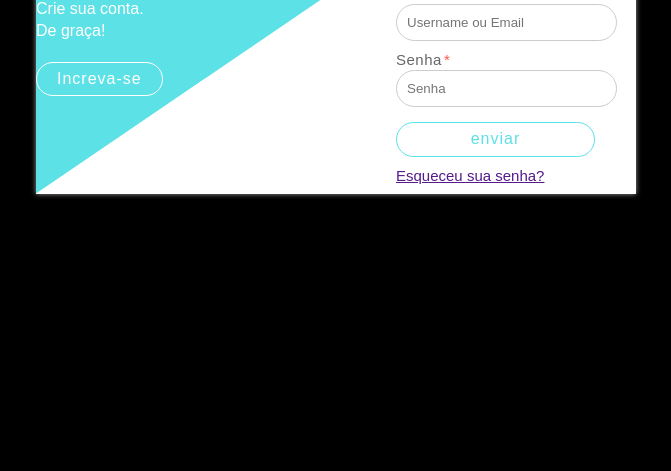
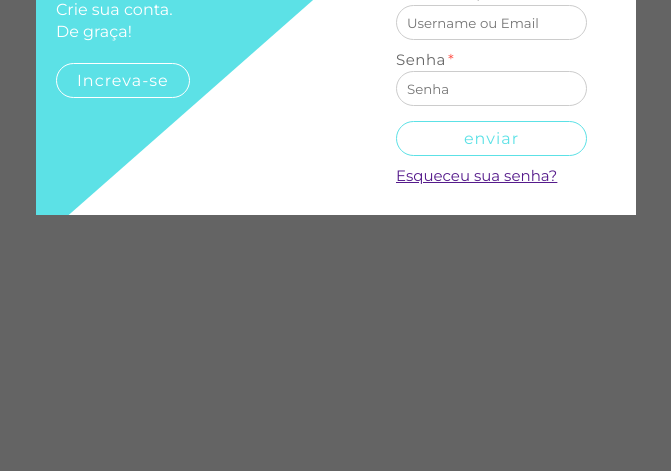
Before and after one commit to AnaCarolinaLourenco/form-login, a plain HTML site: page index.html in a window 1280 px wide. Shown: the part 329-800 px from the top of the page, without its empty margins (304-975 px from the left). Drawn offline with Linux system fonts and the light colour scheme.

Commit message:
Add files via upload

```diff
--- /dev/null
+++ b/css/base.css
@@ -0,0 +1,10 @@
+@import url('https://fonts.googleapis.com/css2?family=Montserrat&display=swap');
+
+* {
+  box-sizing: border-box;
+  font-family: 'Montserrat', sans-serif;
+}
+
+body {
+  -webkit-font-smoothing: antialiased;
+}
--- /dev/null
+++ b/css/style.css
@@ -0,0 +1,163 @@
+body {
+  margin: 0;
+  font-family: poppins, Arial, Helvetica, sans-serif;
+  font-size: 16px;
+  font-weight: 400;
+  color: #666666;
+  background-color: #fcfcfc;
+}
+
+.wrapper {
+  width: 100%;
+  max-width: 1140px;
+  min-height: 100vh;
+  margin: 0 auto;
+  display: flex;
+  align-items: center;
+  justify-content: center;
+  flex-direction: column;
+}
+
+.container {
+  width: 100%;
+  max-width: 600px;
+  height: auto;
+  position: relative;
+  display: flex;
+  background: #fff;
+  box-shadow: 0 0 0 999px rgba(0,0,0,.6);
+}
+
+.login .col-left {
+  width: 60%;
+  clip-path: polygon(0 0, 0% 110%, 100% 0);
+  background: #5CE1E6;
+  padding: 20px 0 0 20px;
+}
+
+.col-right {
+  padding: 20px 20px 20px 0;
+}
+
+@media (max-widht:575px) {
+  .login .container {
+    flex-direction: column;
+    box-shadow: none;
+  }
+  .login .col-left,
+  .login .col-right {
+    width: 100%;
+    margin: 0;
+    clip-path: none;
+  }
+
+  .login .col-right {
+    padding: 30px;
+  }
+}
+
+.login .login-text {
+  width: 100%;
+  position: relative;
+  color: #fff;
+}
+
+.login .login-text h2 {
+  margin: 0 0 15px 0;
+  font-size: 30px;
+  font-weight: 700;
+  color: #fff;
+}
+
+.login .login-text p {
+  margin: 0 0 20px 0;
+  font-size: 16px;
+  font-weight: 500;
+  line-height: 22px;
+}
+
+.login .login-text .btn {
+  display: inline-block;
+  font-size: 16px;
+  letter-spacing: 1px;
+  text-decoration: none;
+  padding: 7px 20px;
+  border-radius: 30px;
+  color: #fff;
+  outline: none;
+  border: 1px solid #fff;
+  box-shadow: inset 0 0 0 0 #fff;
+  transition: .3s;
+}
+
+.login .login-text .btn:hover {
+  color: #5CE1E6;
+  box-shadow: inset 150px 0 0 0 #fff;
+}
+
+.login .login-form {
+  width: 100%;
+  position: relative;
+}
+
+.login .login-form h2 {
+  margin: 0 0 10px 0;
+  font-size: 22px;
+  font-weight: 700;
+  color: #5CE1E6;
+}
+
+.login .login-form p {
+  margin: 0 0 10px 0;
+  text-align:left;
+  color: #666;
+  font-size: 15px;
+}
+
+.login .login-form label {
+  display: block;
+  width: 100%;
+  margin-bottom: 2px;
+  letter-spacing: .5px;
+}
+
+.login .login-form label span {
+  color: #ff574e;
+  padding-left: 2px;
+}
+
+.login .login-form input {
+  width: 100%;
+  height: 35px;
+  display: block;
+  padding: 0 10px;
+  outline: none;
+  border: 1px solid #ccc;
+  border-radius: 30px;
+}
+
+.login .login-form input:focus {
+  border-color: #ff574e;
+}
+
+.login .login-form button,
+.login .login-form input[type=submit] {
+  width: 100%;
+  display: inline-block;
+  margin-top: 5px;
+  color: #5CE1E6;
+  font-size: 16px;
+  letter-spacing: 1px;
+  cursor: pointer;
+  background: transparent;
+  border: 1px solid #5CE1E6;
+  border-radius: 30px;
+  box-shadow: inset 0 0 0 0 #5CE1E6;
+  transition: .3s;
+}
+
+.login .login-form button,
+.login .login-form input[type=submit]:hover {
+  color: #fff;
+  box-shadow: inset 250px 0 0 0 #5CE1E6;
+}
--- a/index.html
+++ b/index.html
@@ -2,7 +2,8 @@
 <html lang="en">
 <head>
   <meta charset="UTF-8">
-  <link rel="stylesheet" type="text/css" href="CSS/style.css"/>
+  <link rel="stylesheet" type="text/css" href="css/base.css"/>
+  <link rel="stylesheet" type="text/css" href="css/style.css"/>
   <title>Formulário de Login</title>
 </head>
 <body>
@@ -15,7 +16,7 @@
           <p>Crie sua conta.<br>De graça!</p>
           <a href="" class="btn">Increva-se</a>
         </div>
-      </div>
+     </div>
 
       <div class="col-right">
         <div class="login-form">
@@ -41,6 +42,5 @@
 
     </div>
   </div>
-
 </body>
 </html>
```
